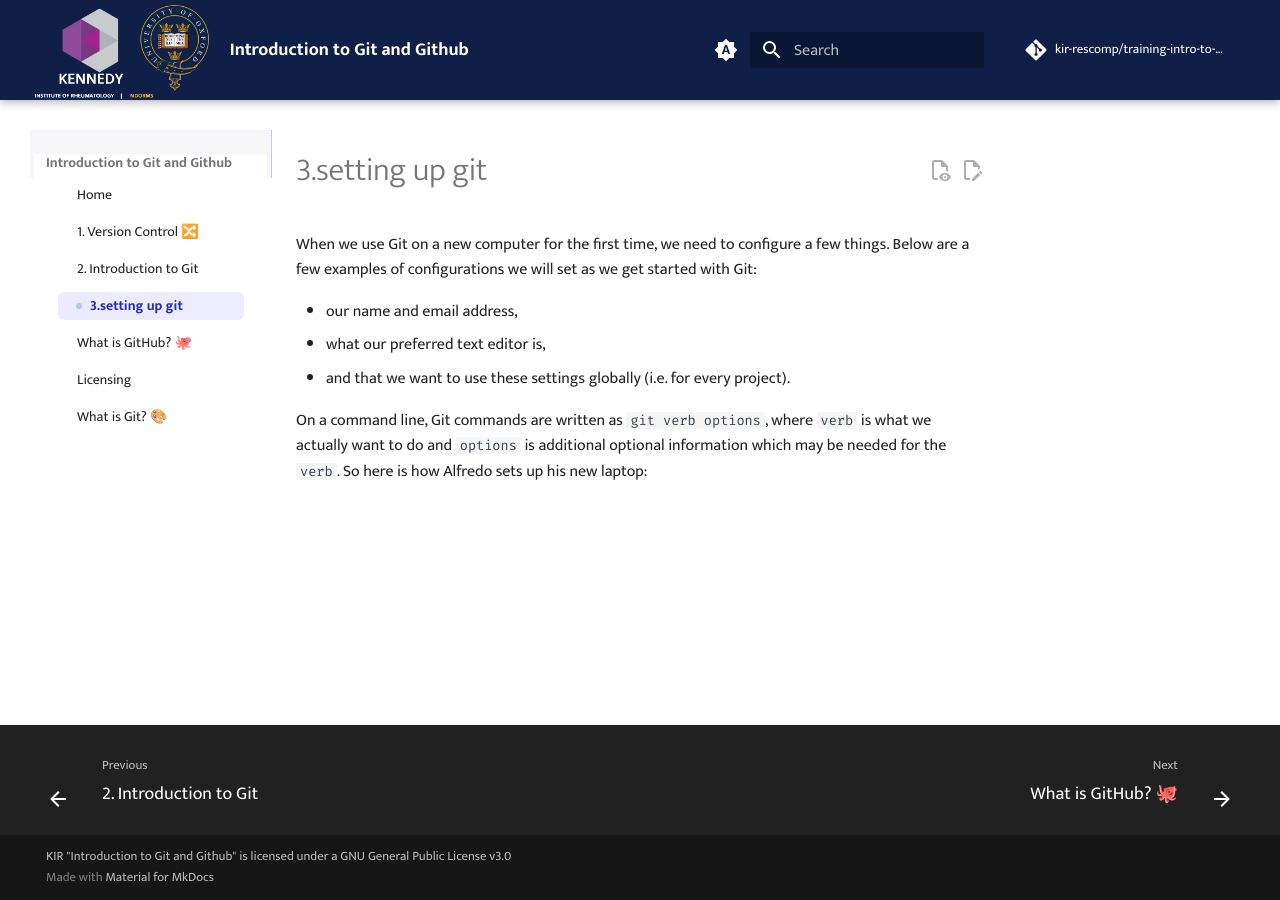
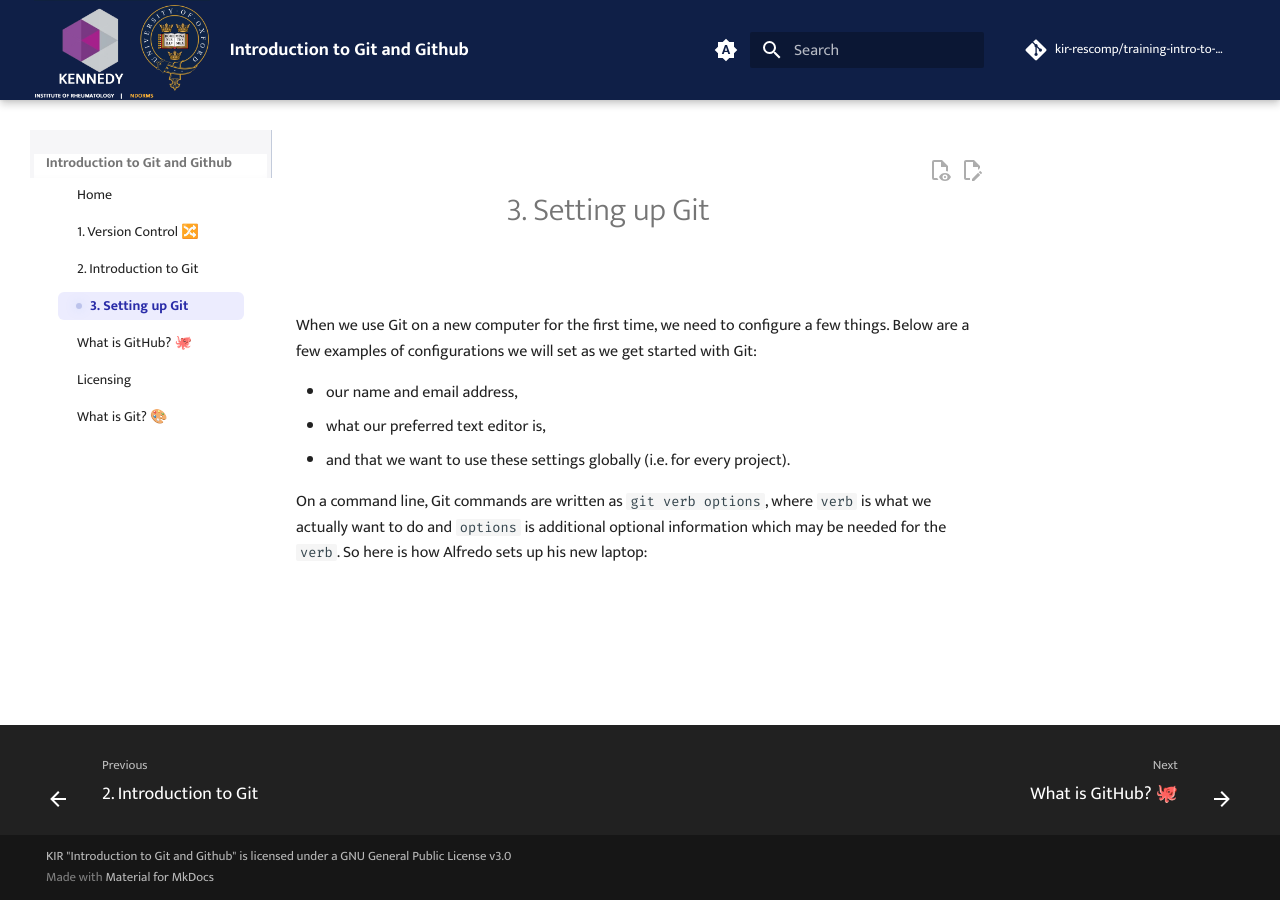
Before and after one commit to kir-rescomp/training-intro-to-git-github, an MkDocs documentation site: the page built from docs/3.setting_up_git.md, in a window 1280 px wide. Built offline with MkDocs 1.6.1 and Material for MkDocs 9.7.7, drawn with Linux system fonts in a browser that asks for light colours; comment, search, counter and statistics services are not loaded; some of the changed lines change nothing that is shown.

Commit message:
add a header to Setting up git page

```diff
--- a/docs/3.setting_up_git.md
+++ b/docs/3.setting_up_git.md
@@ -1,3 +1,5 @@
+# <h1 align="center">3. Setting up Git</h1>
+
 
 When we use Git on a new computer for the first time, we need to configure a few things. Below are a few examples of configurations we will set as we get started with Git:
 
```
